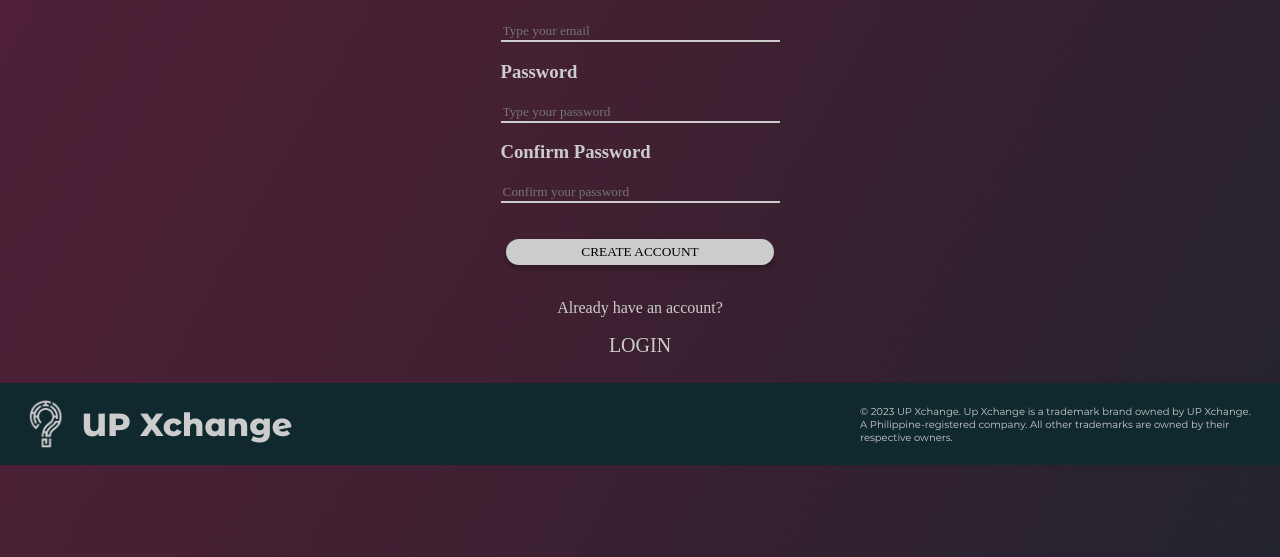
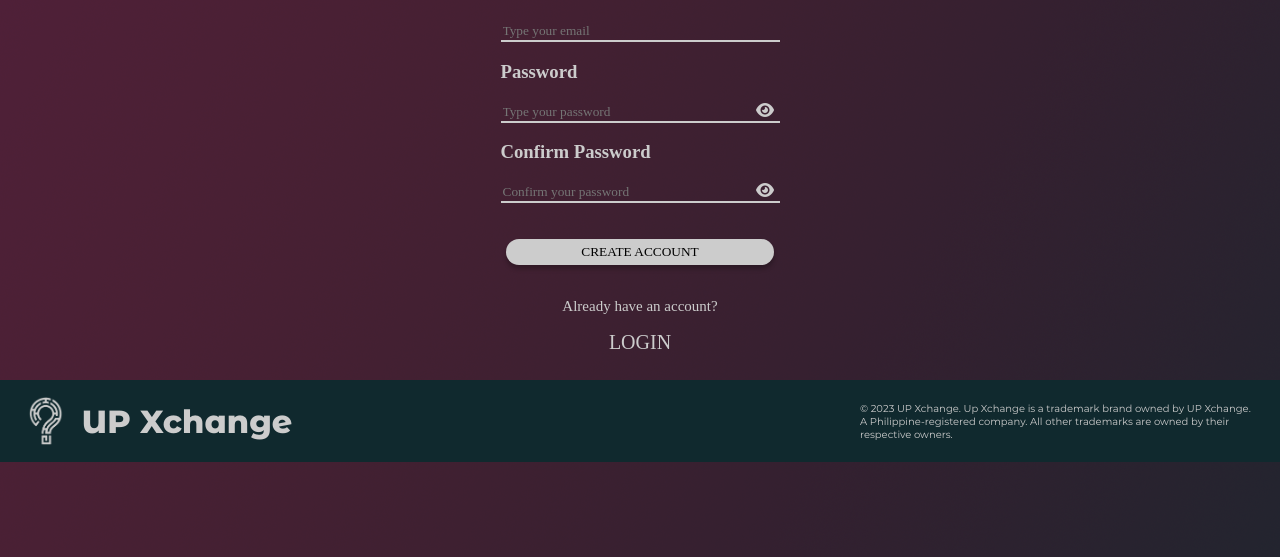
Before and after one commit to dibsdibsdibs/UPXchange, a PHP site: page /signup.php in a window 1280 px wide. Shown: the part 243-800 px from the top of the page. Run offline with PHP 8.4, Linux system fonts and the light colour scheme; some libraries are stand-ins or nearby versions; some web fonts are replaced.

Commit message:
Updated Header and Password Toggle
Included password toggles; Included fixed header.

```diff
--- /dev/null
+++ b/scripts/genJS.js
@@ -0,0 +1,17 @@
+const passwordInput = document.querySelector("#password")
+const eye = document.querySelector("#eye")
+
+eye.addEventListener("click", function(){
+  this.classList.toggle("fa-eye-slash")
+  const type = passwordInput.getAttribute("type") === "password" ? "text" : "password"
+  passwordInput.setAttribute("type", type)
+})
+
+const repasswordInput = document.querySelector("#repassword")
+const reeye = document.querySelector("#reeye")
+
+reeye.addEventListener("click", function(){
+  this.classList.toggle("fa-eye-slash")
+  const type = repasswordInput.getAttribute("type") === "password" ? "text" : "password"
+  repasswordInput.setAttribute("type", type)
+})
--- a/signup.php
+++ b/signup.php
@@ -9,6 +9,7 @@ session_start();
     <link rel="icon" href="pics/logo_white.png">
     <link href="styles/signupDesign.css" type="text/css" rel="stylesheet"/>
     <link href="styles/general.css" type="text/css" rel="stylesheet">
+    <link rel="stylesheet" href="https://cdnjs.cloudflare.com/ajax/libs/font-awesome/6.1.1/css/all.min.css">
 </head>
 
 <body class="bg">
@@ -35,14 +36,20 @@ session_start();
                 <h3>Email</h3>
                 <input type=text placeholder = "Type your email">
                 <h3>Password</h3>
-                <input type=text placeholder = "Type your password">
+                <div class = "password-container">
+                    <input type=password id = "password" placeholder = "Type your password">
+                    <i class="fa-solid fa-eye" id="eye"></i>
+                </div>
                 <h3>Confirm Password</h3>
-                <input type=text placeholder = "Confirm your password">
+                <div class = "password-container">
+                    <input type=password id = "repassword" placeholder = "Confirm your password">
+                    <i class="fa-solid fa-eye" id="reeye"></i>
+                </div>
             </div>
             <br><br>
             <button type="submit" id="create">CREATE ACCOUNT</button>
             <br>
-            <div>
+            <div id="login-option">
                 <p>Already have an account?</p>
             </div>
             <button type="submit" id="login">LOGIN</button>
@@ -58,6 +65,7 @@ session_start();
             <p>© 2023 UP Xchange. Up Xchange is a trademark brand owned by UP Xchange. A Philippine-registered company. All other trademarks are owned by their respective owners.</p>
         </div>
     </div>
+    <script src="scripts/genJS.js" type="text/javascript"></script>
 </body>
 </html>
 
--- a/styles/general.css
+++ b/styles/general.css
@@ -10,6 +10,8 @@
 
 .top-header{
     display: flex;
+    position: sticky;
+    top: 0px;
     margin-bottom: 25px;
     justify-content: space-between;
     align-items: center;
--- a/styles/signupDesign.css
+++ b/styles/signupDesign.css
@@ -15,6 +15,7 @@
     align-items: center;
 }
 
+input[type=password],
 input[type=text] {
     border: none;
     border-bottom: 2px solid #CCCCCC;
@@ -22,6 +23,17 @@ input[type=text] {
     background-color: transparent;
     font-family: Brooklyn-Semibold;
     font-size: smaller;
+    color: #CCCCCC;
+}
+
+.password-container{
+    position: relative;
+}
+
+.fa-eye{
+    position: absolute;
+    right: 2%;
+    cursor: pointer;
     color: #CCCCCC;
 }
 
@@ -34,10 +46,16 @@ input[type=text] {
     border: none;
 }
 
+#login-option{
+    font-family: Brooklyn-Bold;
+    font-size: 15px;
+    color: #CCCCCC;
+}
+
 #login{
     font-family: Brooklyn-Bold;
     color: #CCCCCC;
+    font-size: 20px;
     background-color: transparent;
     border: none;
-    font-size: 20px;
 }
```
